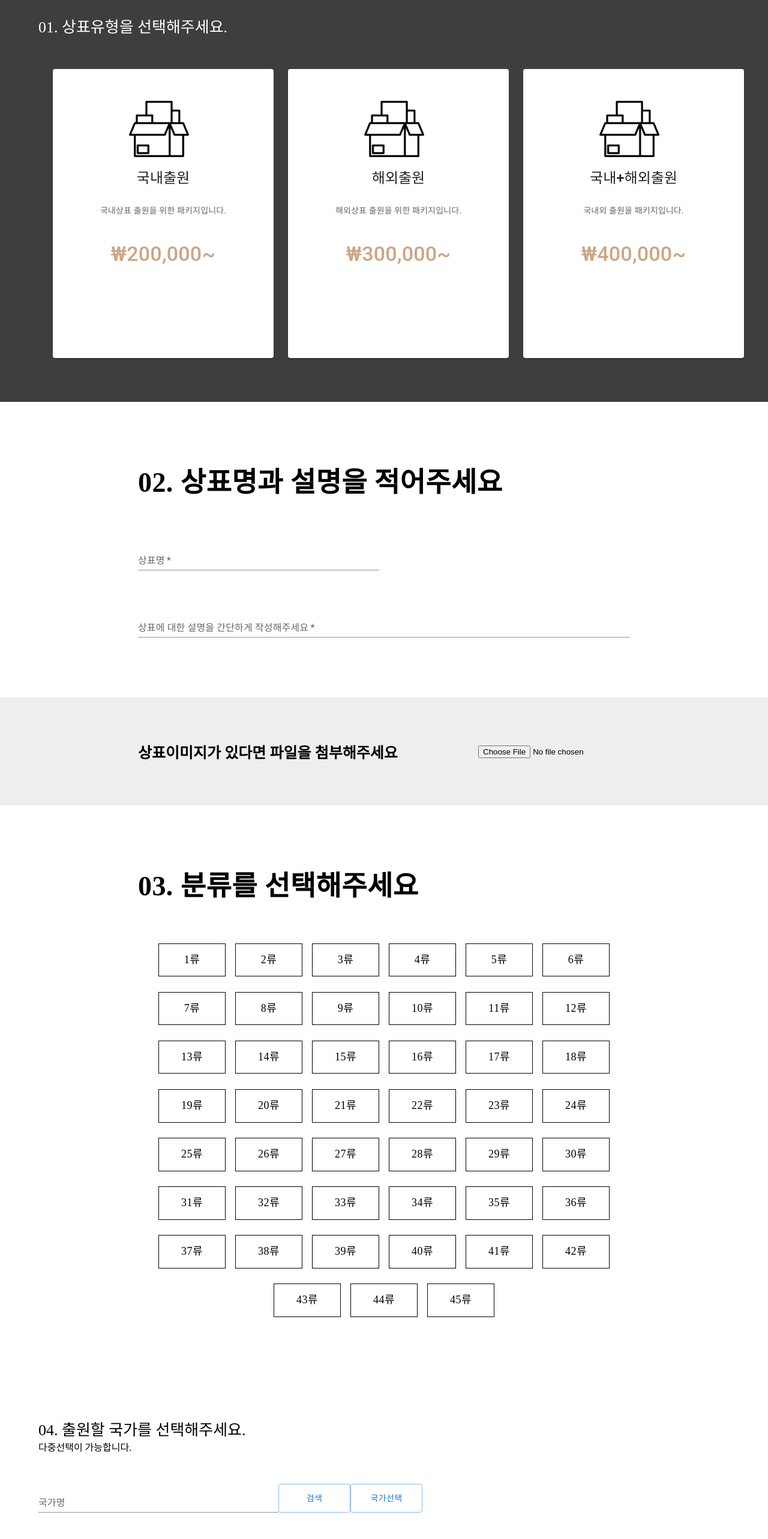
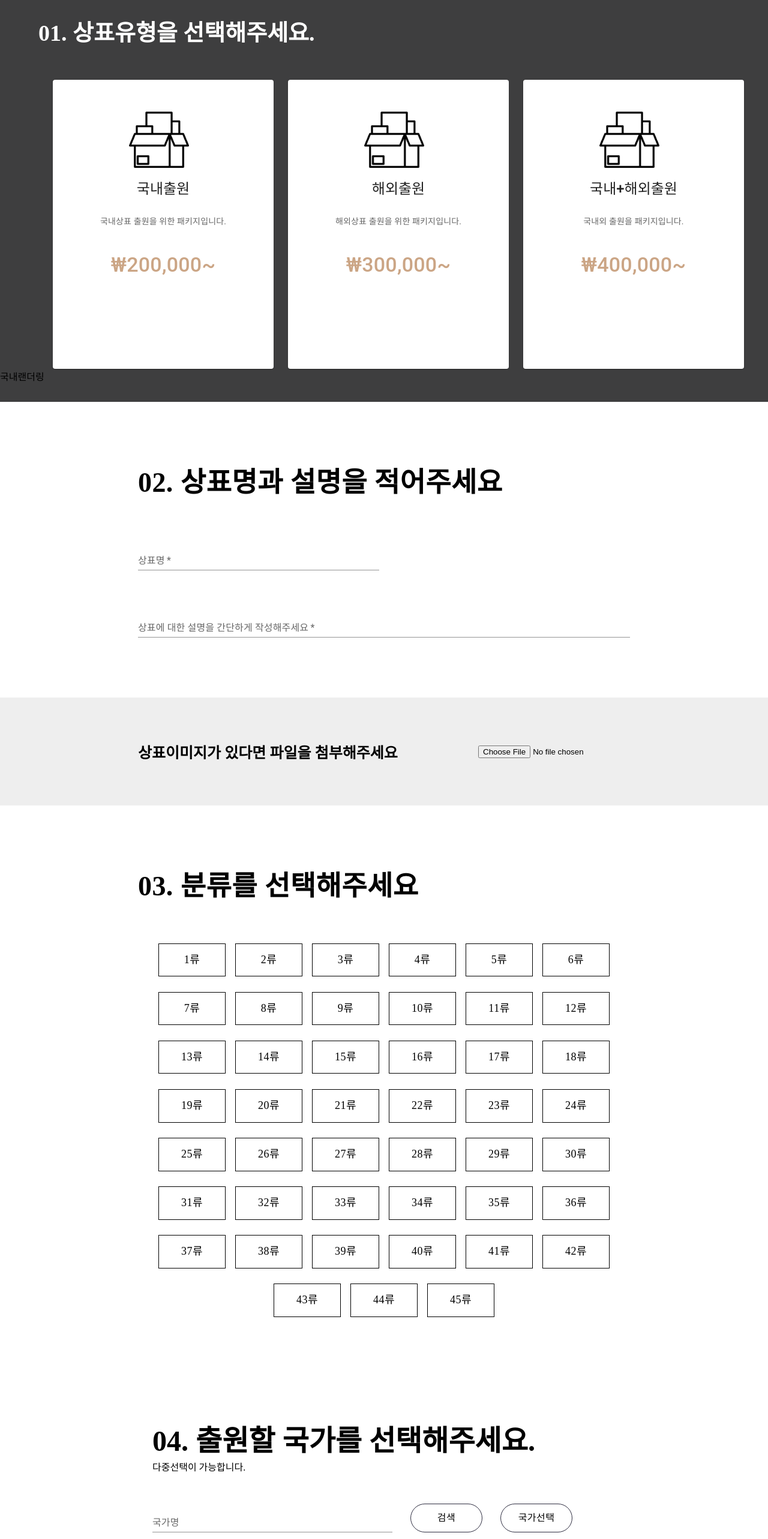
Before and after one commit to galaxyIjinny/capstone, a React (Create React App) app: page /domesticmark in a window 1280 px wide. Shown: the part 160-2726 px from the top of the page at 60% size. Built offline with nearby package versions, Linux system fonts and the light colour scheme; the HTML template or start-up script is replaced by a standard one.

Commit message:
update
.

```diff
--- a/src/components/markSelectForm/MarkSelectForm.css
+++ b/src/components/markSelectForm/MarkSelectForm.css
@@ -1,8 +1,8 @@
 
-.littleTitle{
-    font-size: 26px;
+.littleTitle01{
+    font-size: 38px;
     text-align: left;
-    font-weight: 500;
+    font-weight: 600;
     color: #FFFFFF;
 }
 
--- a/src/components/markSelectForm/MarkSelectForm.js
+++ b/src/components/markSelectForm/MarkSelectForm.js
@@ -1,3 +1,4 @@
+import React, { useEffect } from "react";
 import Grid from '@mui/material/Grid';
 import { Container, fontSize, margin } from '@mui/system';
 import Card from '@mui/material/Card';
@@ -10,15 +11,29 @@ import box_icon from "../../assets/images/icon/box.png";
 import markType_data from "./data"; //상표유형 데이터
 import "./MarkSelectForm.css";
 
+
 function MarkAreaCard(props) { //상표유형 카드 컴포넌트
+  const [isSelected, setIsSelected] = useState(false); //카드가 선택됐는지 판단하는 state
+
+  const handleClick = () => { //카드의 패키지를 상태를 전달;
+    props.onClick(props.markData.type);
+    console.log(props.markData.type);
+    setIsSelected(!isSelected);
+  };
+
   return (
-    <Card sx={{ minWidth: 250, minHeight:380, alignItems: "center" }}>
-      <CardActionArea >
+    <Card sx={{ minWidth: 250, minHeight:380, alignItems: "center",
+    backgroundColor: isSelected ? "gray" : "white",}} >
+      <CardActionArea onClick={handleClick}>
         <CardMedia
           component="img"
           image={ box_icon }
           alt="package picture"
-          sx={{ width: 100, height: 100, objectFit: "cover", marginLeft: "127px", marginTop: "50px" }}
+          sx={{
+          width: 100, height: 100,
+          objectFit: "cover",
+          marginLeft: "127px", marginTop: "50px"
+         }}
         />
         <CardContent sx={{height:300}}>
           <Typography gutterBottom variant="h5" fontWeight={500} component="div">
@@ -37,18 +52,30 @@ function MarkAreaCard(props) { //상표유형 카드 컴포넌트
 }
 
 function MarkSelectForm(){ //상표패키지선택 컴포넌트
-let [markData] = useState(markType_data)
+
+const [selectedMark, setSelectedMark] = useState("국내출원");
+
+const handleMarkClick = (type) => { //패키지 타입,인덱스 상태 저장
+    setSelectedMark(type);
+  };
+
+let [markData] = useState(markType_data) //상표패키지 데이터
+
 return(
   <div className="markType">
   <br/><br/><br/>
   <Container>
-  <div className="littleTitle">01. 상표유형을 선택해주세요.</div>
+  <div className="littleTitle01">01. 상표유형을 선택해주세요.</div>
   <Grid container spacing={3} style={{textAlign:'center', margin:"30px 0 0 0"}}>
-    <Grid item xs={4}> <MarkAreaCard markData={markData[0]}/> </Grid>
-    <Grid item xs={4}> <MarkAreaCard markData={markData[1]}/> </Grid>
-    <Grid item xs={4}> <MarkAreaCard markData={markData[2]}/> </Grid>
+    <Grid item xs={4}> <MarkAreaCard markData={markData[0]} onClick={handleMarkClick}/> </Grid>
+    <Grid item xs={4}> <MarkAreaCard markData={markData[1]} onClick={handleMarkClick}/> </Grid>
+    <Grid item xs={4}> <MarkAreaCard markData={markData[2]} onClick={handleMarkClick}
+ /> </Grid>
   </Grid>
   </Container>
+
+  {selectedMark === "국내출원" ? <div>국내랜더링</div> : <div>해외랜더링</div>}
+
 </div>
 );
 }
--- a/src/components/nationSelectForm/NationSelectForm.css
+++ b/src/components/nationSelectForm/NationSelectForm.css
@@ -1,7 +1,7 @@
-.littleTitle{
-    font-size: 26px;
+.littleTitle02{
+    font-size: 48px;
     text-align: left;
-    font-weight: 500;
+    font-weight: 600;
     color: #FFFFFF;
 }
 
@@ -70,9 +70,3 @@
     height: 48px;
     padding: 8px 16px;
 }
-
-.markType{
-    background-color: #3E3E3F;
-    margin-top: 130px;
-    min-height: 700px;
-}
--- a/src/components/nationSelectForm/NationSelectForm.js
+++ b/src/components/nationSelectForm/NationSelectForm.js
@@ -47,19 +47,28 @@ function NationSelectForm() { //국가선택 컴포넌트
   const handleSelectCountry = () => { //국가선택팝업창에서 국가 버튼을 눌렀을 때
 
   }
+
   return (
-    <div>
+    <div style={{margin: "100px 230px", flexWrap: "wrap", justifyContent: "center" }}>
       <br/><br/><br/>
       <Container>
-        <div className="littleTitle" style={{color:"black"}}>04. 출원할 국가를 선택해주세요.</div>
+        <div className="littleTitle02"style={{color:"black"}}>04. 출원할 국가를 선택해주세요.</div>
         <div className="littleInfo">다중선택이 가능합니다.</div>
         <TextField id="standard-basic" label="국가명" variant="standard" style={{width:'400px', maxWidth: '100%'}}
          value={searchValue} onChange={(e) => setSearchValue(e.target.value)}/>
-        <Button className="nationButton" variant="outlined" onClick={handleSearch}>검색</Button>
-        <Button className="nationButton" variant="outlined" onClick={handleOpen}>
-        국가선택
-      </Button>
+
+        <Button className="nationButton" variant="outlined" onClick={handleSearch} sx={{
+          fontSize:'16px', fontWeight:'400', marginLeft:'30px',borderRadius:'50px',
+          backgroundColor:'transparent', color:'black', width:'120px', height:'48px',
+          padding:'8px 16px', border: '0.5px solid #2F2E41'}}>검색</Button>
+
+            <Button className="nationButton" variant="outlined" onClick={handleOpen} sx={{
+          fontSize:'16px', fontWeight:'400', marginLeft:'30px',borderRadius:'50px',
+          backgroundColor:'transparent', color:'black', width:'120px', height:'48px',
+          padding:'8px 16px', border: '0.5px solid #2F2E41'}}>국가선택</Button>
+
       <div>{boxes}</div>
+
       <Modal
         open={open}
         onClose={handleClose}
@@ -91,30 +100,34 @@ function NationSelectForm() { //국가선택 컴포넌트
           <p id="modal-description">다중선택이 가능하며 스크롤해서 선택해주세요.</p>
           <TableContainer style={{ width: '800px', height: '800px' }}>
             <Table style={{ width: '100%', height: '100%' }}>
-              <TableBody>
+              <TableBody sx={{overflow:'auto'}}>
                 {[...Array(20)].map((_, i) => (
                   <TableRow key={i}>
                 {i === 0 && (
-                  <TableCell className="contentName_row" rowSpan={2} style={{color:"white"}}> 주요국가 </TableCell>
+                  <TableCell className="contentName_row" rowSpan={2} style={{color:"white", fontSize:'20px', fontWeight:'400', textAlign:'center'}}> 주요국가 </TableCell>
                 )}
                 {i === 2 && (
-                  <TableCell className="contentName_row" rowSpan={5}> 아시아 </TableCell>
+                  <TableCell className="contentName_row" rowSpan={5} style={{color:"white", fontSize:'20px', fontWeight:'400', textAlign:'center'}}> 아시아 </TableCell>
                 )}
                  {i === 7 && (
-                  <TableCell className="contentName_row" rowSpan={1}> 북미 </TableCell>
+                  <TableCell className="contentName_row" rowSpan={1} style={{color:"white", fontSize:'20px', fontWeight:'400', textAlign:'center'}}> 북미 </TableCell>
                 )}
                  {i === 8 && (
-                  <TableCell className="contentName_row" rowSpan={4}> 남미 </TableCell>
+                  <TableCell className="contentName_row" rowSpan={4} style={{color:"white", fontSize:'20px', fontWeight:'400', textAlign:'center'}}> 남미 </TableCell>
                 )}
                  {i === 12 && (
-                  <TableCell className="contentName_row" rowSpan={4}> 유럽 </TableCell>
+                  <TableCell className="contentName_row" rowSpan={4} style={{color:"white", fontSize:'20px', fontWeight:'400', textAlign:'center'}}> 유럽 </TableCell>
                 )}
                 {i === 16 && (
-                  <TableCell className="contentName_row" rowSpan={4}> 아프리카 </TableCell>
+                  <TableCell className="contentName_row" rowSpan={4} style={{color:"white", fontSize:'20px', fontWeight:'400', textAlign:'center'}}> 아프리카 </TableCell>
                 )}
                     {[...Array(5)].map((_, j) => (
                       <TableCell key={`${i}-${j}`}>
-                        <Button className='nationButton_table' variant="outlined" color="primary" onClick={() => handleSelectCountry(i, j)}>선택</Button>
+                        <Button className='nationButton_table' variant="outlined" color="primary" onClick={() => handleSelectCountry(i, j)} sx={{
+                          fontSize:'12px', fontWeight:'400px', marginLeft:'5px', borderRadius:'40px',
+                          borderRadius:'40px', border:'0.5px solid #2F2E41', backgroundColor:'transparent',
+                          color:'black', width:'100px', height:'35px', padding:'4px'
+                        }}>선택</Button>
                       </TableCell>
                     ))}
                   </TableRow>
@@ -122,9 +135,11 @@ function NationSelectForm() { //국가선택 컴포넌트
               </TableBody>
             </Table>
           </TableContainer>
-          <div style={{ display: 'flex', justifyContent: 'center', alignItems: 'center', marginTop: '25px' }}>
-          <Button className='confireButton_table' variant="outlined" onClick={handleClose} style={{marginRight:'30px', backgroundColor:'#CBA585', color:'white'}}>확인</Button>
-          <Button className='confireButton_table' variant="outlined" onClick={handleClose} style={{marginLeft:'30px'}}>취소</Button>
+          <div style={{ display: 'flex', justifyContent: 'center', alignItems: 'center', marginTop: '25px', marginLeft: '50px' }}>
+          <Button className='confireButton_table' variant="outlined" onClick={handleClose} style={{
+            marginRight:'30px', backgroundColor:'#CBA585', color:'white', border:'0.5px solid #CBA585', borderRadius:'50px', width:'120px', height:'48', padding:'8px 16px'}}>확인</Button>
+          <Button className='confireButton_table' variant="outlined" onClick={handleClose} style={{
+            marginRight:'30px', backgroundColor:'#FFFFFF', color:'#CBA585', border:'0.5px solid #CBA585', borderRadius:'50px', width:'120px', height:'48', padding:'8px 16px'}}>취소</Button>
           </div>
         </Box>
       </Modal>
--- a/src/components/priceForm/PriceForm.css
+++ b/src/components/priceForm/PriceForm.css
@@ -1,5 +1,6 @@
 .priceInfo{
    text-align: center;
+   margin-top: 30px;
    font-family:'Pretendard';
    position: relative;
    z-index: 1;
@@ -8,6 +9,7 @@
 .priceInfo::before{
   background-image: url("../../assets/images/비용안내.jpeg");
   opacity: 0.5;
+  margin-top: 30px;
   content: "";
   position: absolute;
   width: 100vw;
--- a/src/components/priceForm/PriceForm.js
+++ b/src/components/priceForm/PriceForm.js
@@ -12,6 +12,7 @@ function PriceForm() {
   let [title] = useState(["국내출원 상표등록", "해외출원 상표등록", "국내+해외출원 상표등록"]);
   return (
     <div className="priceInfo">
+      <br/>
       <div className="priceTitle">비용안내</div>
       <Container>
         <Grid container spacing={3}>
```
Also changed, not shown: 1 other file (tests, documents, lock files or other folders).
